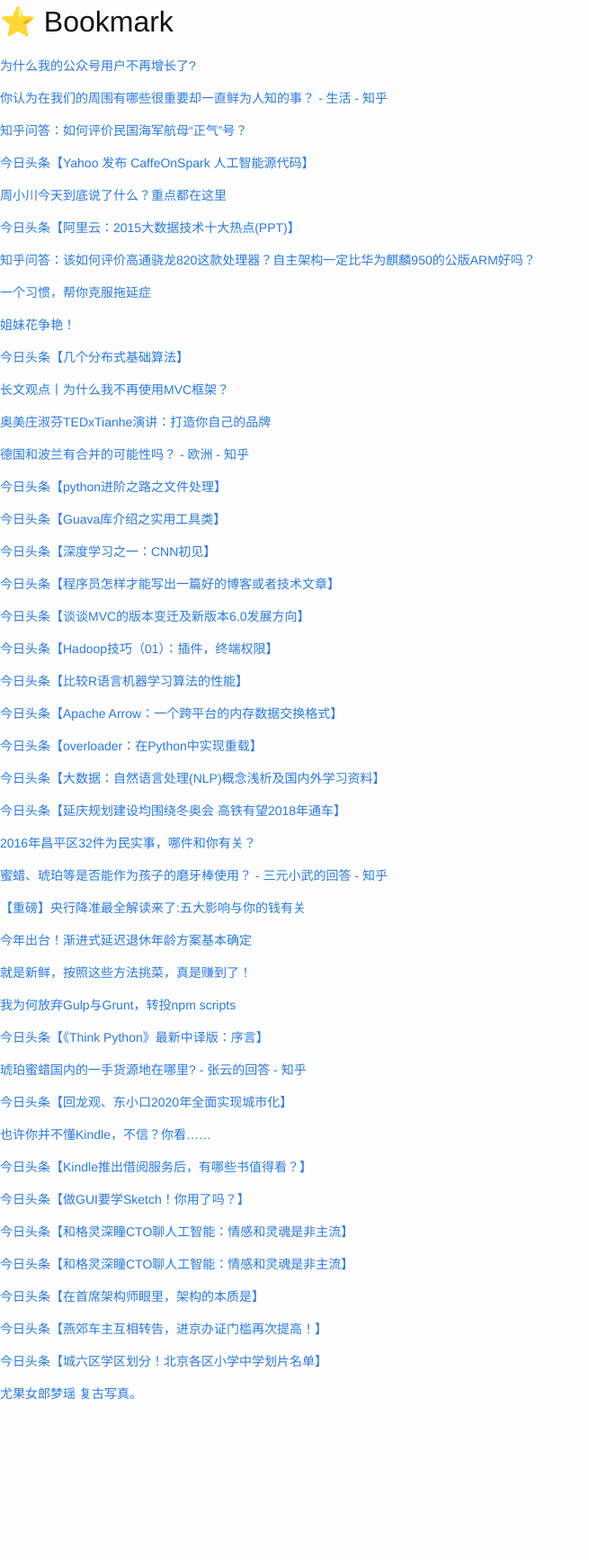
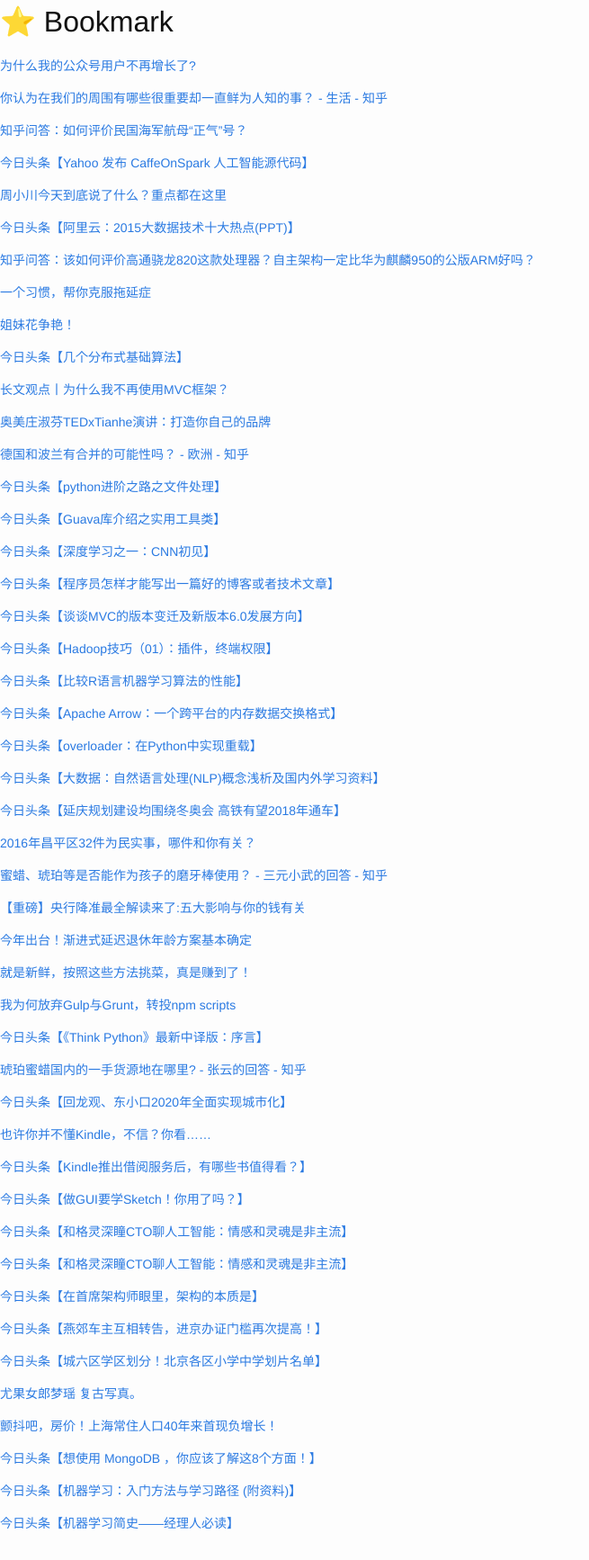
Before and after one commit to cnwarden/cnwarden.github.io, a Jekyll site: the page built from fav/index.md, in a window 1280 px wide. Shown: the whole page at 90% size, without its empty margins (0-655 px from the left). Built offline with Jekyll 4.4.1, drawn with Linux system fonts in a browser that asks for light colours; emoji names are drawn with the system emoji font; before the commit the page ends 1590 px from its top, so only the background shows below that.

Commit message:
auto commit

```diff
--- a/fav/index.md
+++ b/fav/index.md
@@ -88,3 +88,11 @@ title:  fav
 [今日头条【城六区学区划分！北京各区小学中学划片名单】](http://toutiao.com/item/6256921327383347714/?iid=3578109516&app=news_article&tt_from=android_share&utm_source=email&utm_medium=toutiao_android&utm_campaign=client_share)
 
 [尤果女郎梦瑶&nbsp;复古写真。](http://mp.weixin.qq.com/s?__biz=MzAwMzI3NDYxMg==&mid=404950131&idx=1&sn=0b1c12715e0d1993da0a332576ca1a08&scene=7#wechat_redirect)
+
+[颤抖吧，房价！上海常住人口40年来首现负增长！](http://mp.weixin.qq.com/s?__biz=MjM5NzAwMzU0MA==&mid=1151527168&idx=1&sn=75b9e35c61b3288e76084c40c4546df7&scene=0#wechat_redirect)
+
+[今日头条【想使用 MongoDB ，你应该了解这8个方面！】](http://toutiao.com/item/6256926326293266945/?iid=3764603574&app=news_article&tt_from=android_share&utm_source=email&utm_medium=toutiao_android&utm_campaign=client_share)
+
+[今日头条【机器学习：入门方法与学习路径 (附资料)】](http://toutiao.com/item/6257002171842167298/?iid=3764603574&app=news_article&tt_from=android_share&utm_source=email&utm_medium=toutiao_android&utm_campaign=client_share)
+
+[今日头条【机器学习简史——经理人必读】](http://toutiao.com/item/6256658044734669314/?iid=3764603574&app=news_article&tt_from=android_share&utm_source=email&utm_medium=toutiao_android&utm_campaign=client_share)
```
